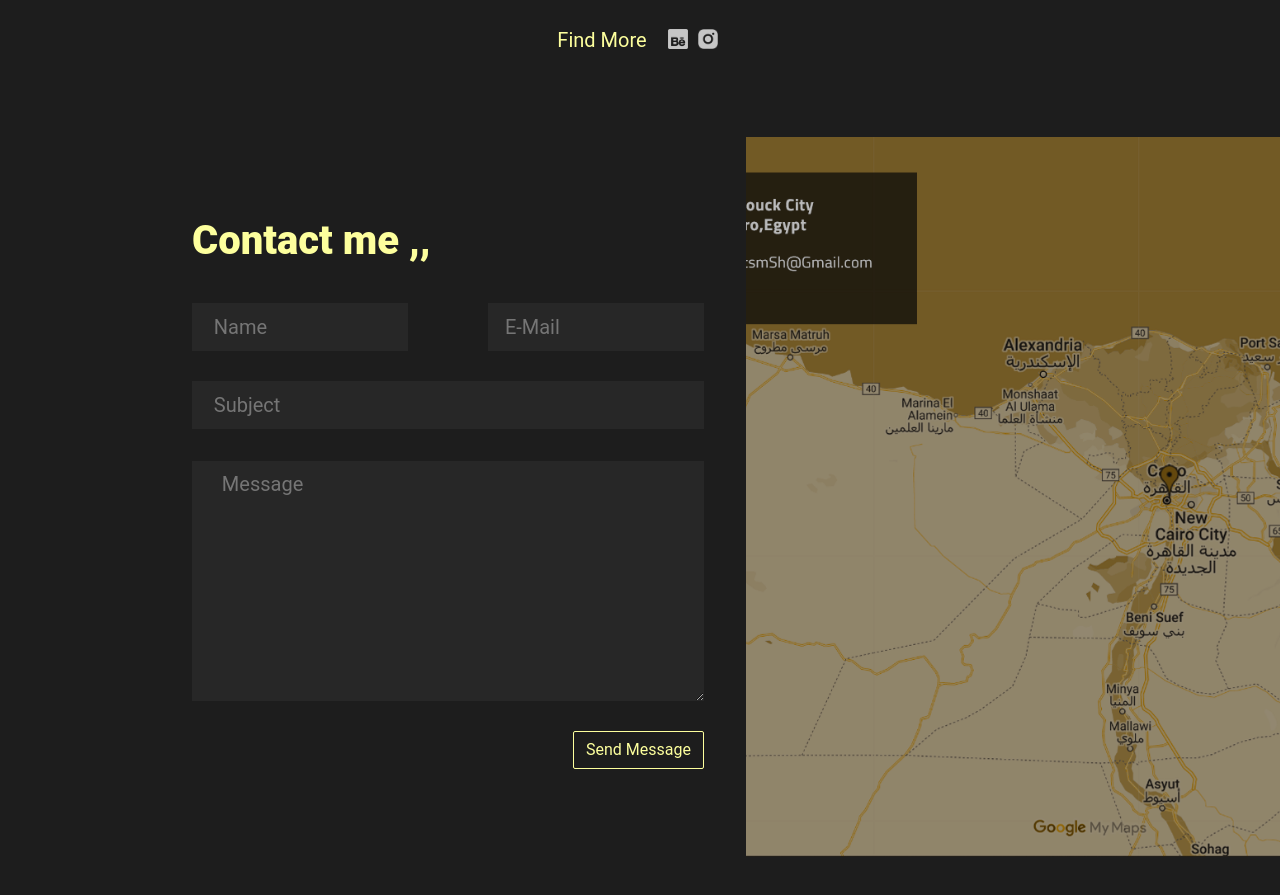
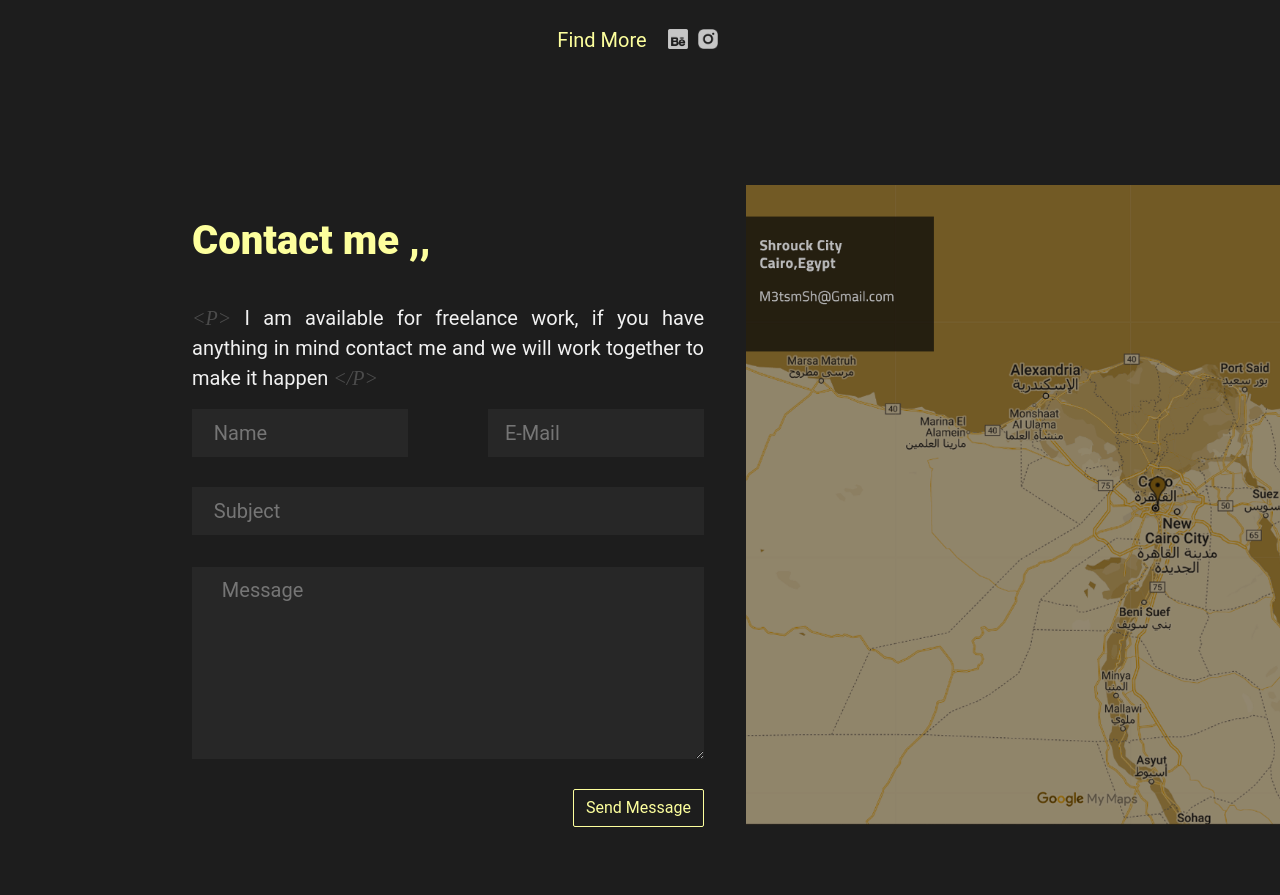
Before and after one commit to M3tesim/M3tesimu.github.io, a React (Create React App) app: page / in a window 1280 px wide. Shown: the part 3620-4515 px from the top of the page. After the commit the page ends 4477 px from the top, so only its background shows below. Built offline with nearby package versions, Linux system fonts and the light colour scheme.

Commit message:
minor changes

```diff
--- a/src/App.scss
+++ b/src/App.scss
@@ -491,7 +491,7 @@ form{
 
   textarea{
     min-width: 40vw;
-    min-height: 15rem;
+    min-height: 12rem;
     padding-left: .5em;
     padding-top: .5rem;
   }
@@ -517,9 +517,9 @@ form{
 #image-map{
   position: relative;
   opacity: .7;
-  top:-5rem;
+  top:-2rem;
   max-width:50vw;
-  min-height: 90vh;
+  min-height: 80vh;
   object-fit: cover;
   object-position: center top;
   margin-left: 2rem;
--- a/src/component/contactMe.js
+++ b/src/component/contactMe.js
@@ -34,7 +34,7 @@ function ContactMe(props) {
   }
   */
   const submit = (e)=>{
-    alert("form submitties");
+    alert("Thank you for contacting me I will respond soon :)");
   }
 
 
@@ -46,6 +46,13 @@ function ContactMe(props) {
           Contact me ,,
         </h1>
         <br />
+
+        <p className={` textRise ${visibility ? "animate2" : ""}`}>
+          {" "}
+          <span className="html-tag">{"<P>"}</span> I am available for freelance work,
+          if you have anything in mind contact me and we will work together to make it happen{" "}
+          <span className="html-tag">{"</P>"}</span>{" "}
+        </p>
         <form    onSubmit={(e)=>submit(e)} className={`  textRise2 ${visibility ? "animate2" : ""}`} action="https://formsubmit.co/shaltoutDesigns@Gmail.com" method="POST">
           <div>
             <input name="name" className="input" type="text" placeholder="    Name" required />
```
